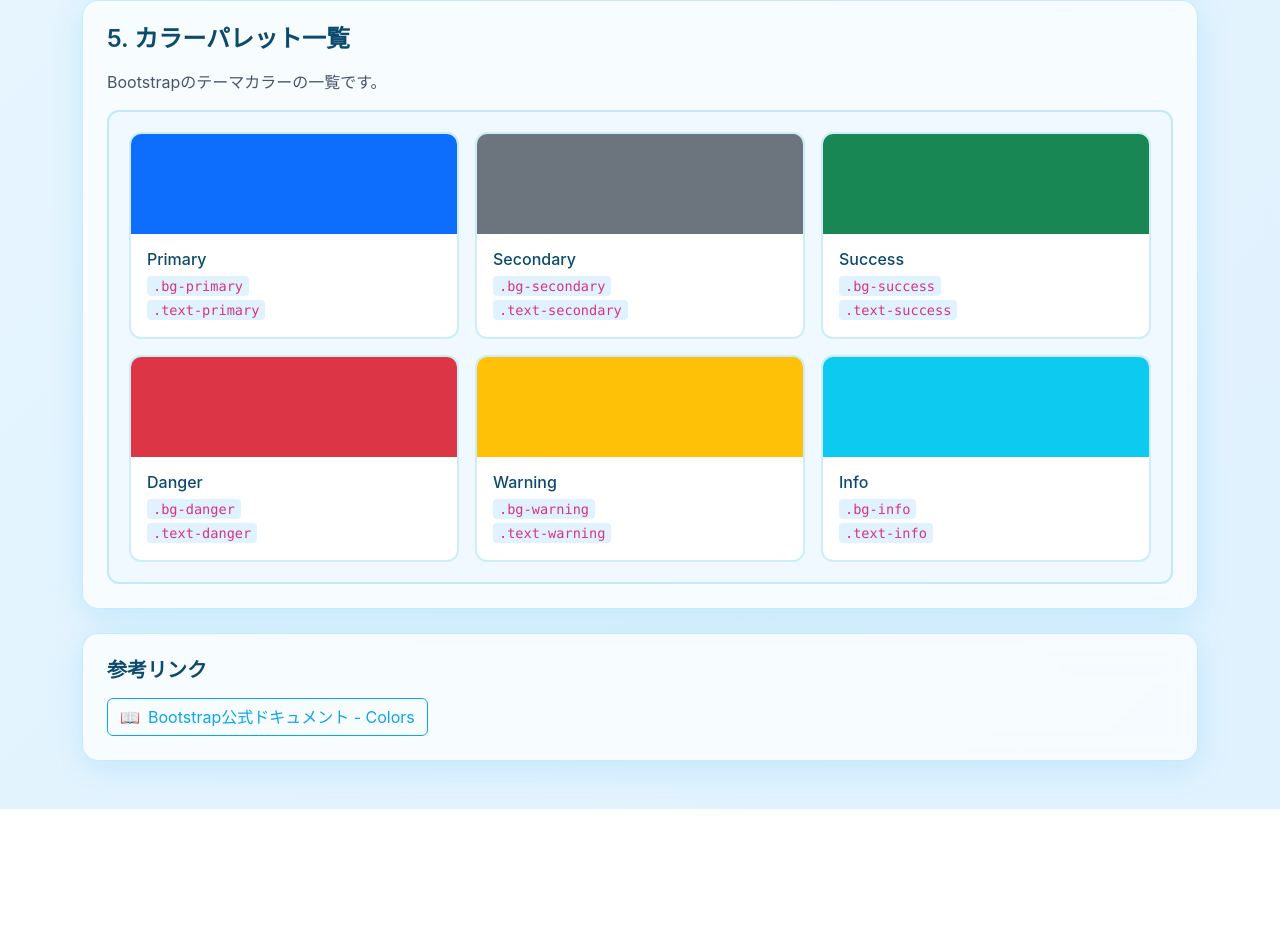
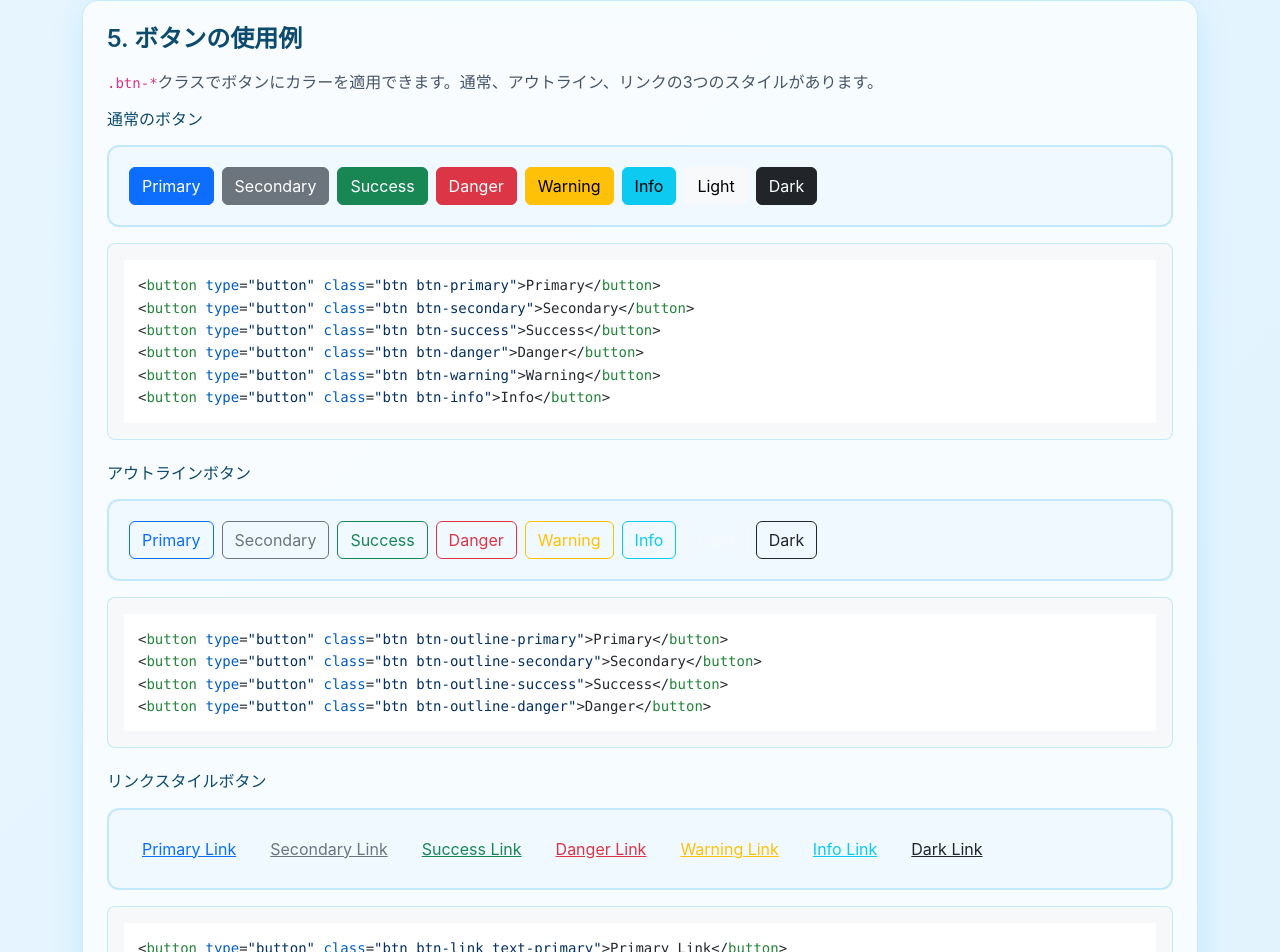
Before and after one commit to Ryosuke02214869/bootStrap_collection_pages, a Vue app: page /utilities/colors in a window 1280 px wide. Shown: the part 3871-4823 px from the top of the page. Before the commit the page ends 4680 px from the top, so only its background shows below. Built offline with nearby package versions, Linux system fonts and the light colour scheme.

Commit message:
Add button examples to Colors page
- Add section 5: Button usage examples
- Include normal buttons (btn-primary, btn-secondary, etc.)
- Include outline buttons (btn-outline-*)
- Include link-style buttons (btn-link with text-*)
- Update Color Palette section to section 6

```diff
--- a/src/views/utilities/Colors.vue
+++ b/src/views/utilities/Colors.vue
@@ -165,10 +165,92 @@
         </div>
       </section>
 
+      <!-- ボタンの使用例 -->
+      <section class="glass-card p-4 mb-4">
+        <h2 class="h4 mb-3" style="color: var(--text-primary); font-weight: 600">
+          5. ボタンの使用例
+        </h2>
+        <p style="color: var(--text-secondary)" class="mb-3">
+          <code>.btn-*</code>クラスでボタンにカラーを適用できます。通常、アウトライン、リンクの3つのスタイルがあります。
+        </p>
+
+        <!-- 通常のボタン -->
+        <div class="mb-4">
+          <h5 class="h6 mb-3" style="color: var(--text-primary)">通常のボタン</h5>
+          <div class="preview-box mb-3">
+            <div class="d-flex flex-wrap gap-2">
+              <button type="button" class="btn btn-primary">Primary</button>
+              <button type="button" class="btn btn-secondary">Secondary</button>
+              <button type="button" class="btn btn-success">Success</button>
+              <button type="button" class="btn btn-danger">Danger</button>
+              <button type="button" class="btn btn-warning">Warning</button>
+              <button type="button" class="btn btn-info">Info</button>
+              <button type="button" class="btn btn-light">Light</button>
+              <button type="button" class="btn btn-dark">Dark</button>
+            </div>
+          </div>
+
+          <div class="code-box">
+            <pre><code class="language-html">&lt;button type="button" class="btn btn-primary"&gt;Primary&lt;/button&gt;
+&lt;button type="button" class="btn btn-secondary"&gt;Secondary&lt;/button&gt;
+&lt;button type="button" class="btn btn-success"&gt;Success&lt;/button&gt;
+&lt;button type="button" class="btn btn-danger"&gt;Danger&lt;/button&gt;
+&lt;button type="button" class="btn btn-warning"&gt;Warning&lt;/button&gt;
+&lt;button type="button" class="btn btn-info"&gt;Info&lt;/button&gt;</code></pre>
+          </div>
+        </div>
+
+        <!-- アウトラインボタン -->
+        <div class="mb-4">
+          <h5 class="h6 mb-3" style="color: var(--text-primary)">アウトラインボタン</h5>
+          <div class="preview-box mb-3">
+            <div class="d-flex flex-wrap gap-2">
+              <button type="button" class="btn btn-outline-primary">Primary</button>
+              <button type="button" class="btn btn-outline-secondary">Secondary</button>
+              <button type="button" class="btn btn-outline-success">Success</button>
+              <button type="button" class="btn btn-outline-danger">Danger</button>
+              <button type="button" class="btn btn-outline-warning">Warning</button>
+              <button type="button" class="btn btn-outline-info">Info</button>
+              <button type="button" class="btn btn-outline-light">Light</button>
+              <button type="button" class="btn btn-outline-dark">Dark</button>
+            </div>
+          </div>
+
+          <div class="code-box">
+            <pre><code class="language-html">&lt;button type="button" class="btn btn-outline-primary"&gt;Primary&lt;/button&gt;
+&lt;button type="button" class="btn btn-outline-secondary"&gt;Secondary&lt;/button&gt;
+&lt;button type="button" class="btn btn-outline-success"&gt;Success&lt;/button&gt;
+&lt;button type="button" class="btn btn-outline-danger"&gt;Danger&lt;/button&gt;</code></pre>
+          </div>
+        </div>
+
+        <!-- リンクスタイルボタン -->
+        <div>
+          <h5 class="h6 mb-3" style="color: var(--text-primary)">リンクスタイルボタン</h5>
+          <div class="preview-box mb-3">
+            <div class="d-flex flex-wrap gap-2">
+              <button type="button" class="btn btn-link text-primary">Primary Link</button>
+              <button type="button" class="btn btn-link text-secondary">Secondary Link</button>
+              <button type="button" class="btn btn-link text-success">Success Link</button>
+              <button type="button" class="btn btn-link text-danger">Danger Link</button>
+              <button type="button" class="btn btn-link text-warning">Warning Link</button>
+              <button type="button" class="btn btn-link text-info">Info Link</button>
+              <button type="button" class="btn btn-link text-dark">Dark Link</button>
+            </div>
+          </div>
+
+          <div class="code-box">
+            <pre><code class="language-html">&lt;button type="button" class="btn btn-link text-primary"&gt;Primary Link&lt;/button&gt;
+&lt;button type="button" class="btn btn-link text-secondary"&gt;Secondary Link&lt;/button&gt;
+&lt;button type="button" class="btn btn-link text-success"&gt;Success Link&lt;/button&gt;</code></pre>
+          </div>
+        </div>
+      </section>
+
       <!-- カラーパレット -->
       <section class="glass-card p-4 mb-4">
         <h2 class="h4 mb-3" style="color: var(--text-primary); font-weight: 600">
-          5. カラーパレット一覧
+          6. カラーパレット一覧
         </h2>
         <p style="color: var(--text-secondary)" class="mb-3">
           Bootstrapのテーマカラーの一覧です。
```
